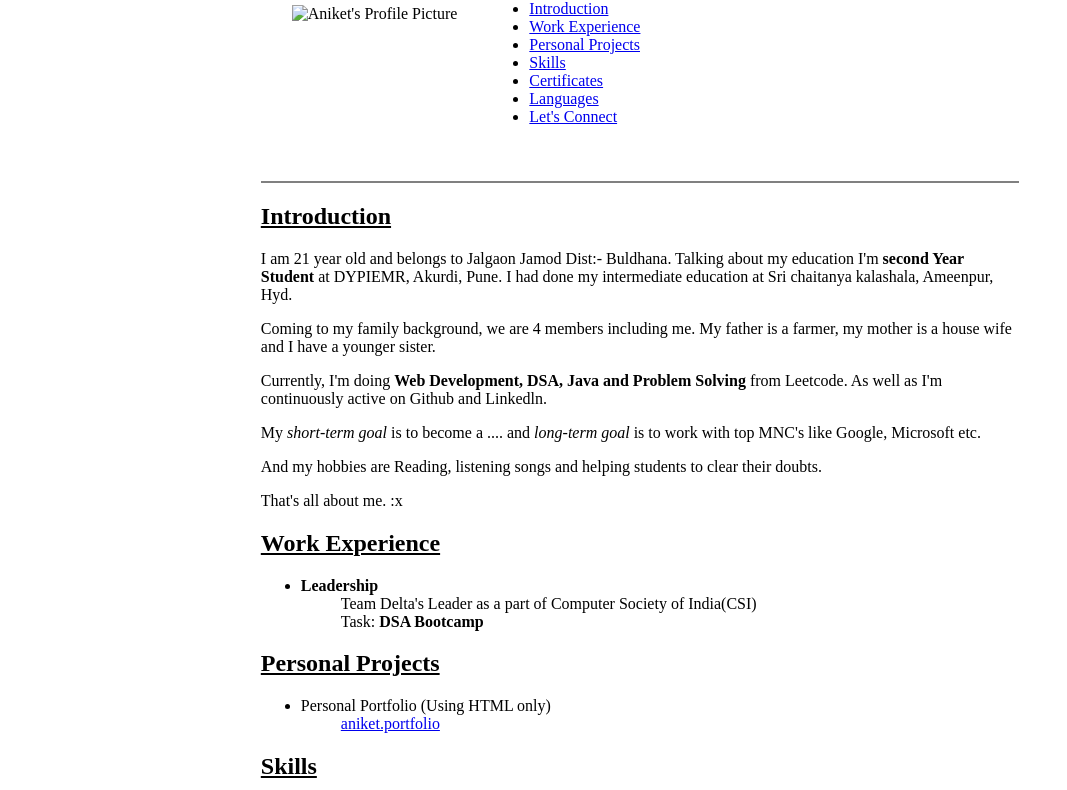
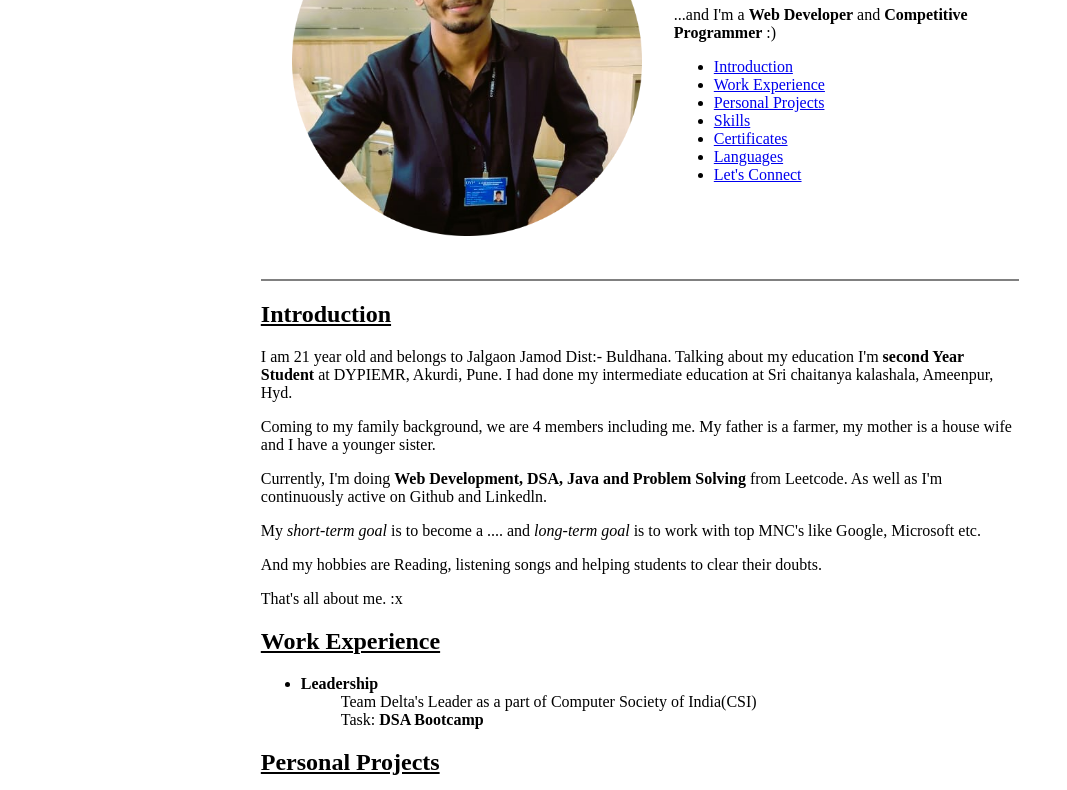
Before and after one commit to anni-257/Personal-Portfolio-Site, a plain HTML site: page index.html in a window 1280 px wide. Shown: the part 210-1000 px from the top of the page, without its empty margins (0-1067 px from the left). Drawn offline with Linux system fonts and the light colour scheme.

Commit message:
HTML-Personal-site name removed from img tag

```diff
--- a/index.html
+++ b/index.html
@@ -30,7 +30,7 @@
                 width: 60%;">
                 <table cellspacing="30">
                     <tr>
-                        <td><img src="/HTML- Personal_Site/images/Aniket SIH photo_1-modified.png" height="350" alt="Aniket's Profile Picture"></td>
+                        <td><img src="/images/Aniket SIH photo_1-modified.png" height="350" alt="Aniket's Profile Picture"></td>
                         <td> <h1>Hi, I'm Aniket Tarale</h1>
                             <p>...and I'm a <strong>Web Developer</strong> and <strong>Competitive Programmer</strong> :)</p>
                             <ul>
```
